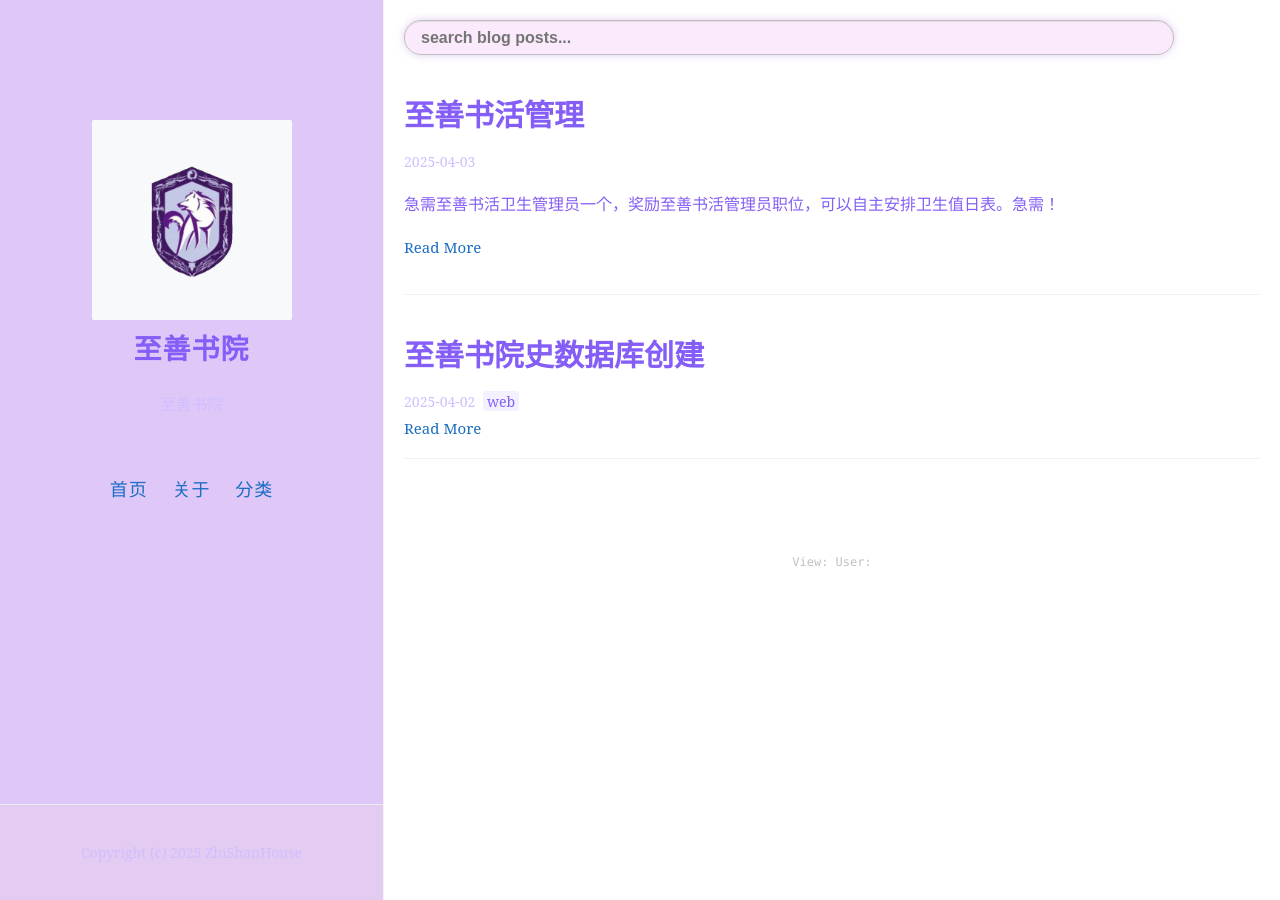
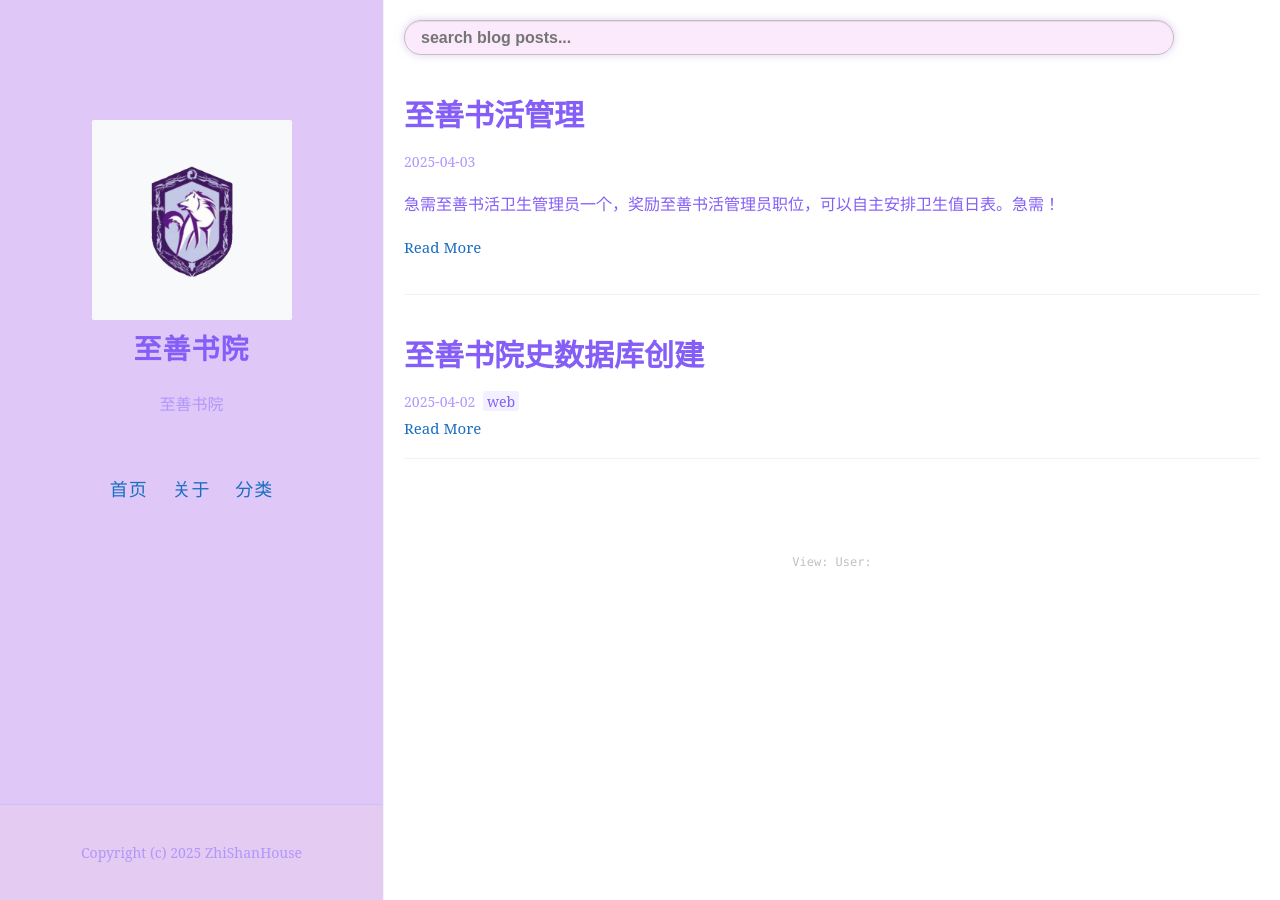
Before and after one commit to zhishanhouse/zhishanhouse.github.io, a Jekyll site: the page built from index.html, in a window 1280 px wide. Built offline with Jekyll 4.4.1, drawn with Linux system fonts in a browser that asks for light colours; the list of posts is cut into pages by our own code; comment, search, counter and statistics services are not loaded.

Commit message:
Update _variables.scss

```diff
--- a/_sass/_variables.scss
+++ b/_sass/_variables.scss
@@ -29,8 +29,8 @@ $small-font-size: 14px;
 
 // Colors
 $base-color: $oc-violet-5;
-$base-lighten-color: $oc-violet-2;
-$base-lightener-color: $oc-violet-0;
+$base-lighten-color: $oc-violet-3;
+$base-lightener-color: $oc-violet-1;
 
 $background-color: #b47bef6b;
 $background-lighten-color: #e6cfe66b;
@@ -58,7 +58,7 @@ $selection-background-color: $oc-violet-3;
 $tag-index-label-background-color: $oc-violet-0;
 $tag-index-count-background-color: #868e961a;
 
-$footer-border-color: $oc-gray-2;
+$footer-border-color: $oc-violet-2;
 $footer-background-color: #e6cfe66b;
 
 // List
```
